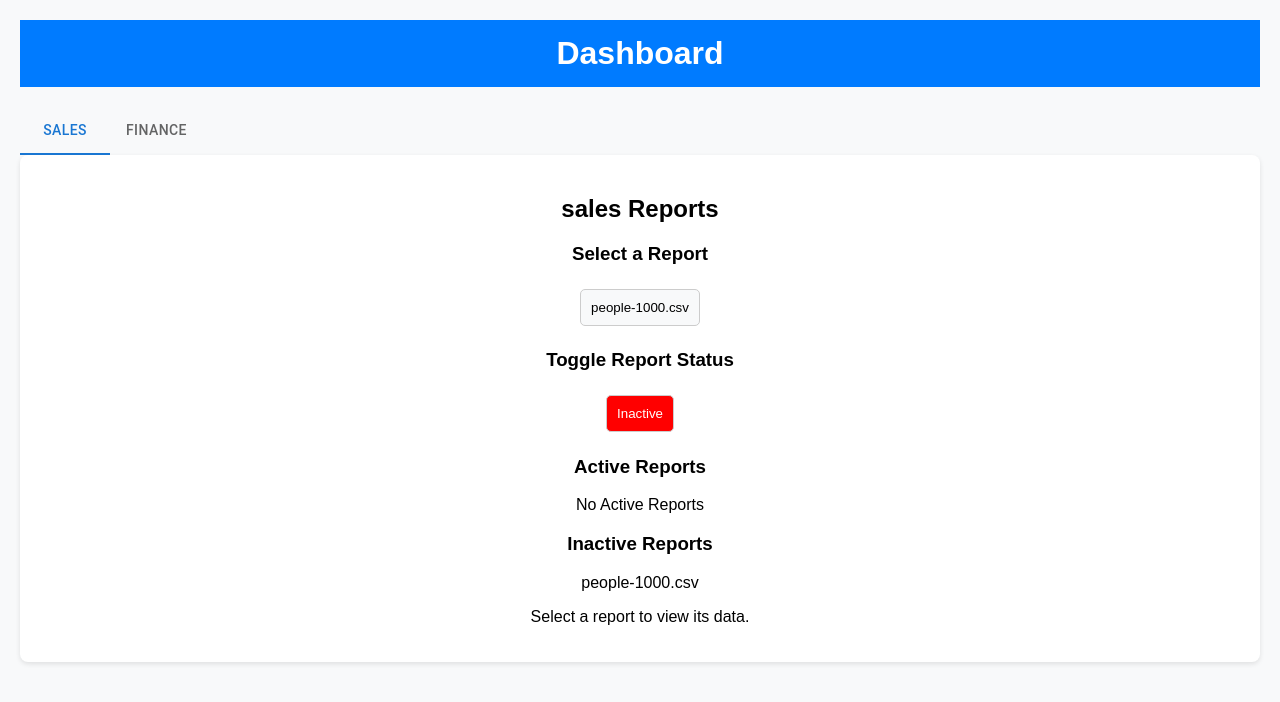
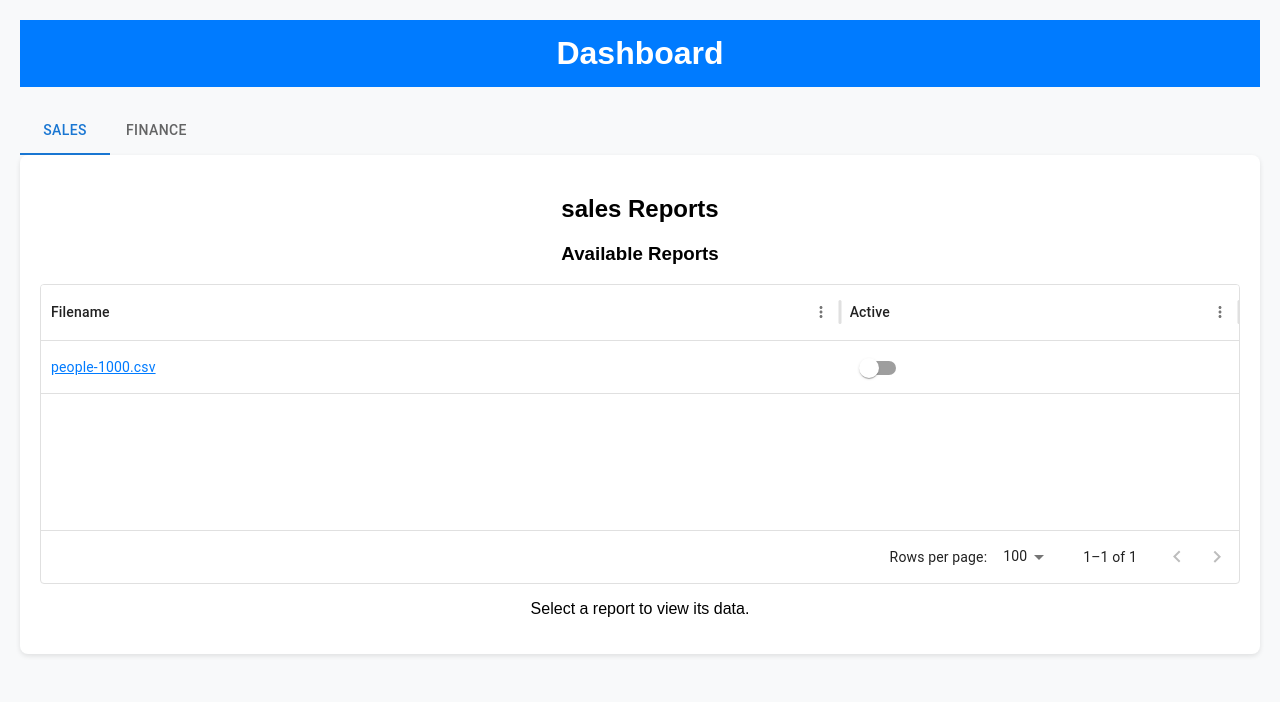
Before and after one commit to Gautams-GitHub/Dashboard-UI, a React (Vite) app: page / in a window 1280 px wide. Shown: the top 702 px of the page. Built offline with nearby package versions, Linux system fonts and the light colour scheme.

Commit message:
Adds reports table

```diff
--- a/src/App.jsx
+++ b/src/App.jsx
@@ -2,6 +2,7 @@ import { useState, useMemo } from "react";
 import TabsNavigation from "./components/TabsNavigation";
 import useCsvLoader from "./hooks/useCsvLoader";
 import ReportTable from "./components/ReportTable";
+import FilenameGrid from "./components/FilenameGrid";
 import "./index.css";
 
 const App = () => {
@@ -68,66 +69,14 @@ const App = () => {
         {error && <p style={{ color: "red" }}>{error}</p>}
         {!loading && !error && (
           <>
-            <div>
-              <h3>Select a Report</h3>
-              {filenames.map((filename) => (
-                <button
-                  key={filename}
-                  onClick={() => setSelectedFile(filename)}
-                  style={{
-                    margin: "5px",
-                    padding: "10px",
-                    backgroundColor:
-                      selectedFile === filename ? "#007bff" : "#f8f9fa",
-                    color: selectedFile === filename ? "white" : "black",
-                    border: "1px solid #ccc",
-                    borderRadius: "5px",
-                  }}
-                >
-                  {filename}
-                </button>
-              ))}
-            </div>
-            <div>
-              <h3>Toggle Report Status</h3>
-              {filenames.map((filename) => (
-                <button
-                  key={`toggle-${filename}`}
-                  onClick={() => toggleReportStatus(filename)}
-                  style={{
-                    margin: "5px",
-                    padding: "10px",
-                    backgroundColor: activeReports.includes(filename)
-                      ? "green"
-                      : "red",
-                    color: "white",
-                    border: "1px solid #ccc",
-                    borderRadius: "5px",
-                  }}
-                >
-                  {activeReports.includes(filename) ? "Active" : "Inactive"}
-                </button>
-              ))}
-            </div>
-            <div>
-              <h3>Active Reports</h3>
-              {activeReports.length > 0 ? (
-                <ul>
-                  {activeReports.map((report) => (
-                    <li key={`active-${report}`}>{report}</li>
-                  ))}
-                </ul>
-              ) : (
-                <p>No Active Reports</p>
-              )}
-            </div>
-            <div>
-              <h3>Inactive Reports</h3>
-              {filenames
-                .filter((filename) => !activeReports.includes(filename))
-                .map((inactiveReport) => (
-                  <p key={`inactive-${inactiveReport}`}>{inactiveReport}</p>
-                ))}
+            <div style={{ marginBottom: 8 }}>
+              <h3>Available Reports</h3>
+              <FilenameGrid
+                filenames={filenames}
+                activeReports={activeReports}
+                onToggleActive={toggleReportStatus} // Toggle active/inactive
+                onFileClick={(filename) => setSelectedFile(filename)} // Set selected file
+              />
             </div>
             {selectedFile && rows.length > 0 ? (
               <ReportTable rows={rows} columns={columns} />
--- /dev/null
+++ b/src/components/FilenameGrid.jsx
@@ -0,0 +1,70 @@
+/* eslint-disable react/prop-types */
+import { DataGrid } from "@mui/x-data-grid";
+import { Switch } from "@mui/material";
+
+/* Props:
+ - filenames: Array of filenames to display.
+ - activeReports: Array of active report filenames.
+ - onToggleActive: Function to toggle active state.
+ - onFileClick: Function triggered when a filename is clicked.
+*/
+const FilenameGrid = ({
+  filenames,
+  activeReports,
+  onToggleActive,
+  onFileClick,
+}) => {
+  // Create rows from filenames
+  const rows = filenames.map((filename, id) => ({
+    id,
+    filename,
+    active: activeReports.includes(filename),
+  }));
+
+  // Define columns for the DataGrid
+  const columns = [
+    {
+      field: "filename",
+      headerName: "Filename",
+      flex: 2,
+      renderCell: (params) => (
+        <span
+          onClick={() => onFileClick(params.row.filename)}
+          style={{
+            color: "#007bff",
+            textDecoration: "underline",
+            cursor: "pointer",
+          }}
+        >
+          {params.row.filename}
+        </span>
+      ),
+    },
+    {
+      field: "active",
+      headerName: "Active",
+      flex: 1,
+      renderCell: (params) => (
+        <Switch
+          checked={params.row.active}
+          onChange={() => onToggleActive(params.row.filename)}
+          color="primary"
+        />
+      ),
+    },
+  ];
+
+  return (
+    <div style={{ height: 300, width: "100%" }}>
+      <DataGrid
+        rows={rows}
+        columns={columns}
+        pageSize={5}
+        rowsPerPageOptions={[5, 10]}
+        disableSelectionOnClick
+      />
+    </div>
+  );
+};
+
+export default FilenameGrid;
--- a/src/components/ReportTable.jsx
+++ b/src/components/ReportTable.jsx
@@ -151,6 +151,7 @@ const ReportTable = ({ rows, columns }) => {
             label="New Tag"
             value={newTag}
             onChange={(e) => setNewTag(e.target.value)}
+            sx={{ marginTop: 2 }}
             fullWidth
           />
         </DialogContent>
```
